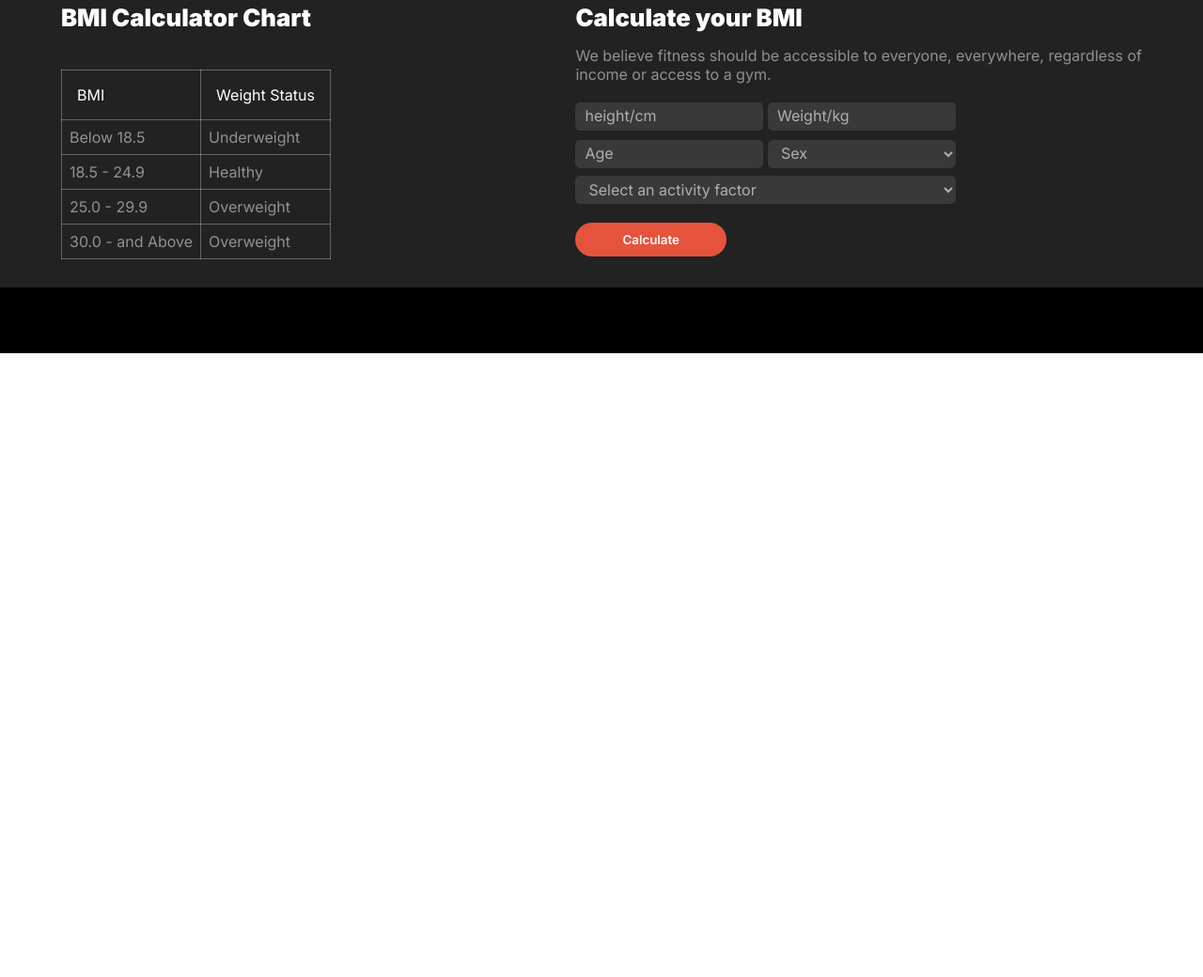
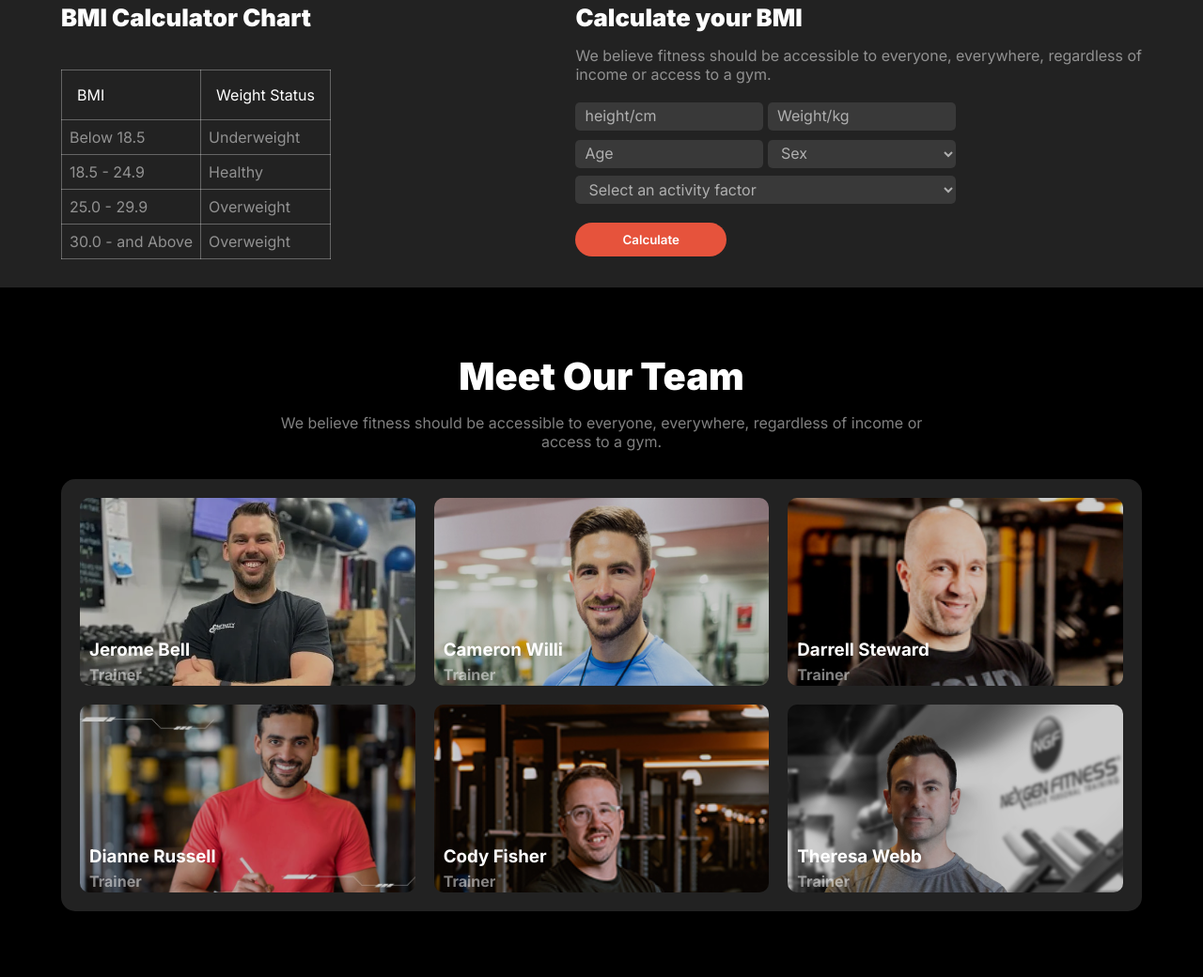
Before and after one commit to rifat-mahmudul/Fitness-website-design, a plain HTML site: page index.html in a window 1280 px wide. Shown: the part 2467-3507 px from the top of the page at 94% size. Before the commit the page ends 2843 px from the top, so only its background shows below. Drawn offline with Linux system fonts and the light colour scheme; a web font is replaced by a local one.

Commit message:
Team Section added

```diff
--- a/index.html
+++ b/index.html
@@ -267,6 +267,48 @@
             </div>
         </section>
         <!-- bmi-section end -->
+
+        <!-- team-section start -->
+        <section class="team-section">
+
+            <div class="team-section-text">
+                <h1>Meet Our Team</h1>
+                <p>We believe fitness should be accessible to everyone, everywhere, regardless of income or<br>access to a gym.</p>
+            </div>
+
+            <div class="team-section-container">
+                <div class="teams team-1">
+                    <h3>Jerome Bell</h3>
+                    <p>Trainer</p>
+                </div>
+
+                <div class="teams team-2">
+                    <h3>Cameron Willi</h3>
+                    <p>Trainer</p>
+                </div>
+                <div class="teams team-3">
+                    <h3>Darrell Steward</h3>
+                    <p>Trainer</p>
+                </div>
+
+                <div class="teams team-4">
+                    <h3>Dianne Russell</h3>
+                    <p>Trainer</p>
+                </div>
+
+                <div class="teams team-5">
+                    <h3>Cody Fisher</h3>
+                    <p>Trainer</p>
+                </div>
+
+                <div class="teams team-6">
+                    <h3>Theresa Webb</h3>
+                    <p>Trainer</p>
+                </div>
+            </div>
+
+        </section>
+        <!-- team-section end -->
     </main>
 
 </body>
--- a/style/desktop.css
+++ b/style/desktop.css
@@ -581,3 +581,98 @@ input::placeholder{
     padding: 0 10px;
 }
 /* bmi-section end */
+
+
+/* team-section start */
+.team-section{
+    background-color: black;
+    color: white;
+    padding-bottom: 70px;
+}
+
+.team-section-text h1{
+    color: rgb(255, 255, 255);
+    font-size: 2.5rem;
+    font-weight: 900;
+    text-align: center;
+}
+
+.team-section-text p{
+    color: rgba(255, 255, 255, 0.5);
+    font-size: 1rem;
+    font-weight: 400;
+    text-align: center;
+    margin-top: 15px;
+    margin-bottom: 30px;
+}
+
+.team-section-container{
+    max-width: 1150px;
+    margin: 0 auto;
+    display: grid;
+    grid-template-columns: repeat(3,1fr);
+    gap: 20px;
+    padding: 20px;
+    background-color: rgb(34, 34, 34);
+    border-radius: 15px;
+}
+
+.teams{
+    height: 200px;
+    border-radius: 10px;
+    padding: 20px 10px;
+}
+
+.teams p{
+    color: rgba(255, 255, 255, 0.5);
+    margin-top: 5px;
+    font-weight: 700;
+}
+
+.teams h3{
+    margin-top: 130px;
+    font-weight: 700;
+}
+
+.team-1{
+    background-image: url(../images/trainer1.png);
+    background-size: cover;
+    background-color: rgba(0, 0, 0, 0.2);
+    background-blend-mode: overlay;
+}
+
+.team-2{
+    background-image: url(../images/trainer2.png);
+    background-size: cover;
+    background-color: rgba(0, 0, 0, 0.2);
+    background-blend-mode: overlay;
+}
+
+.team-3{
+    background-image: url(../images/trainer3.png);
+    background-size: cover;
+    background-color: rgba(0, 0, 0, 0.2);
+    background-blend-mode: overlay;
+}
+
+.team-4{
+    background-image: url(../images/trainer4.png);
+    background-size: cover;
+    background-color: rgba(0, 0, 0, 0.2);
+    background-blend-mode: overlay;
+}
+
+.team-5{
+    background-image: url(../images/trainer5.png);
+    background-size: cover;
+    background-color: rgba(0, 0, 0, 0.2);
+    background-blend-mode: overlay;
+}
+
+.team-6{
+    background-image: url(../images/trainer6.png);
+    background-size: cover;
+    background-color: rgba(0, 0, 0, 0.2);
+    background-blend-mode: overlay;
+}
+/* team-section end */
--- a/style/mobile.css
+++ b/style/mobile.css
@@ -163,3 +163,11 @@ input{
     height: 30px;
 }
 /* bmi-section end */
+
+
+/* team-section start */
+.team-section-container{
+    width: 90%;
+    grid-template-columns: repeat(1,1fr);
+}
+/* team-section end */
```
